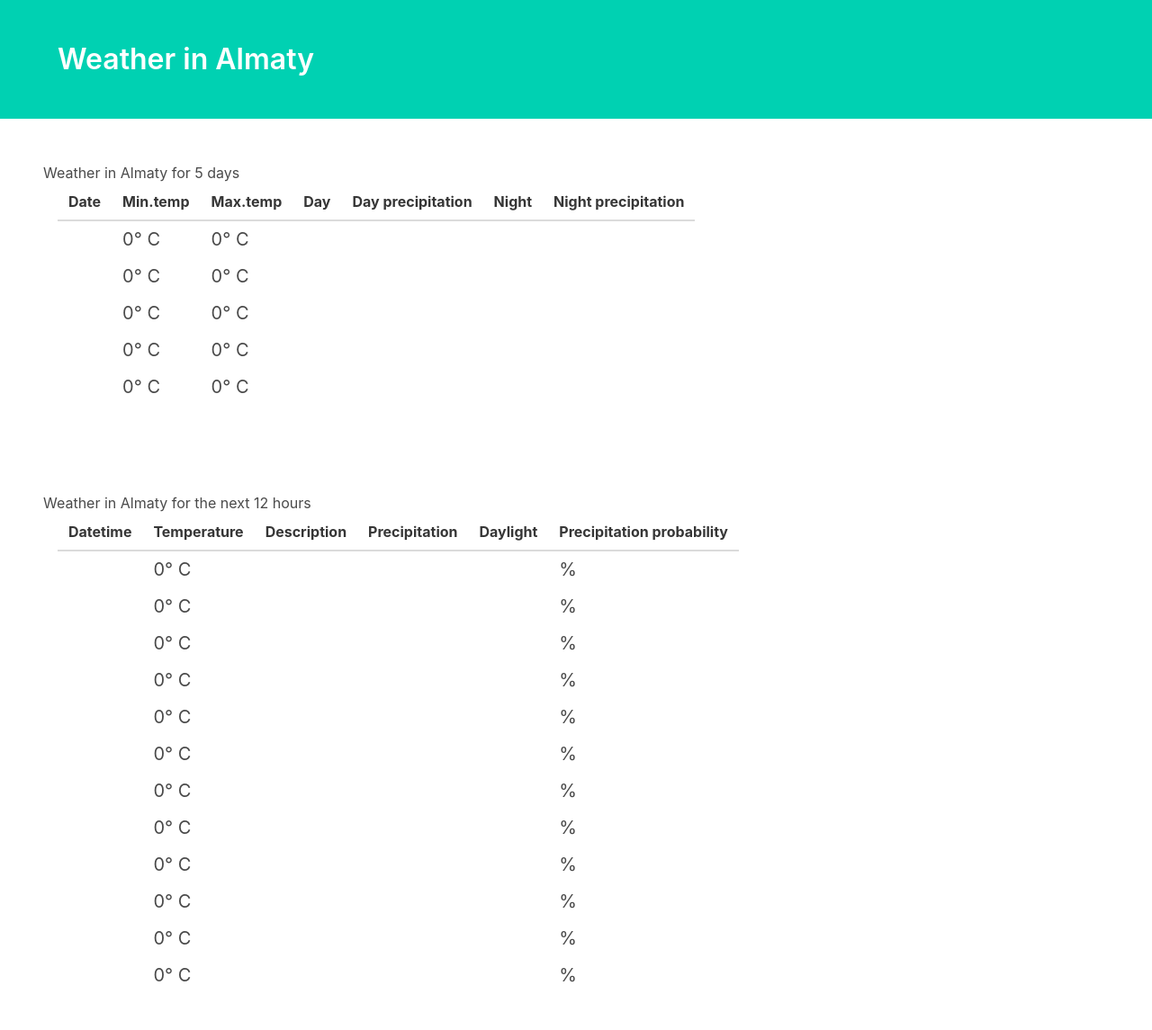
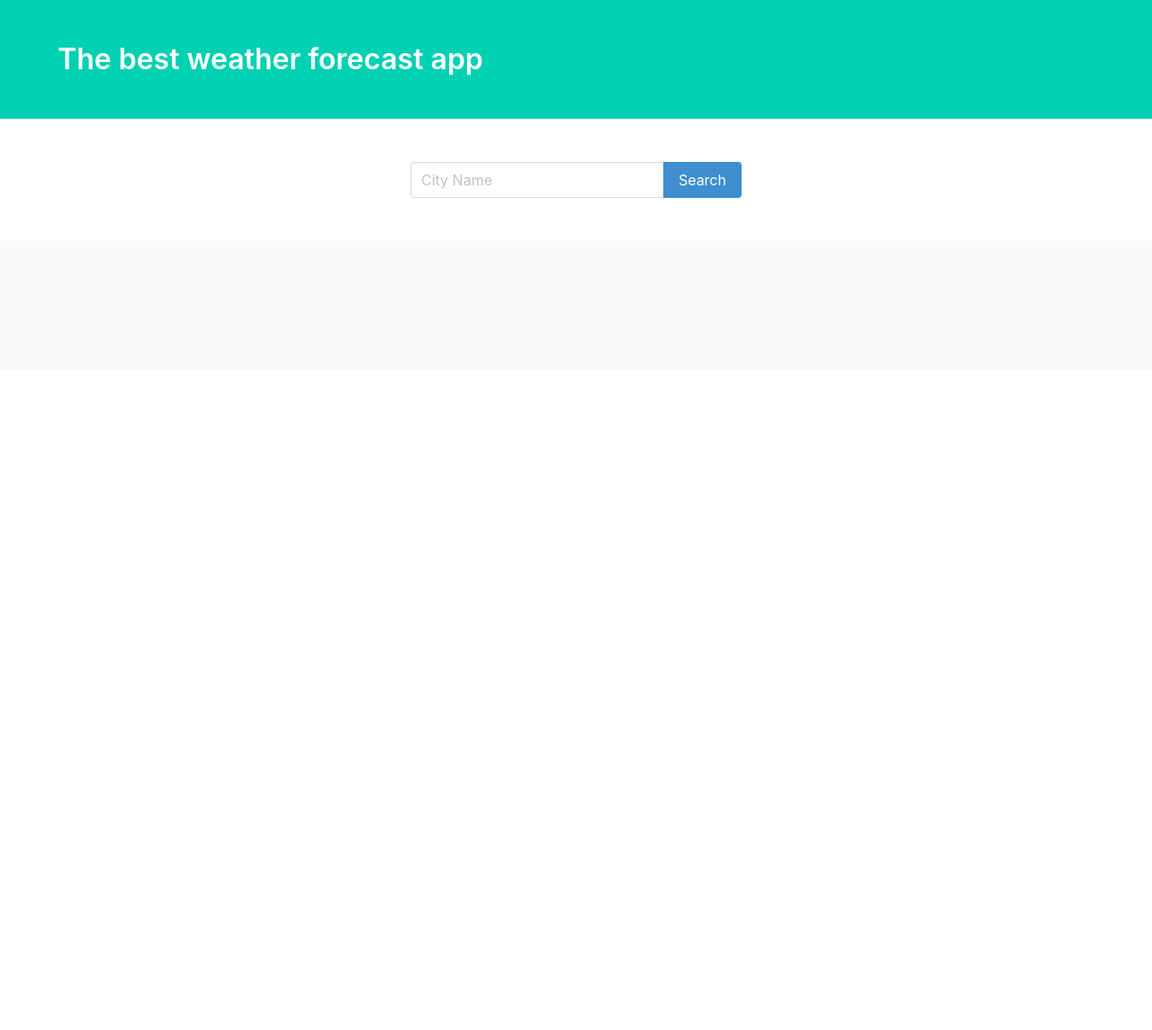
Before and after one commit to zhanaras/sys-prog, a Flask app: page / in a window 1280 px wide. Shown: the top 1145 px of the page at 90% size. After the commit the page ends 220 px from the top, so only its background shows below. Run offline with Flask 2, Linux system fonts and the light colour scheme; data that the repository does not hold is empty; some libraries are stand-ins or nearby versions.

Commit message:
post ,ethod

```diff
--- a/app.py
+++ b/app.py
@@ -6,48 +6,79 @@ from bs4 import BeautifulSoup
 app = Flask(__name__)
 app.config['DEBUG'] = True
 
-@app.route('/')
+@app.route('/', methods=['GET'])
+def form():
+    return render_template('search.html')
+
+
+@app.route('/', methods=['GET', 'POST'])
 def index():
 
-    url_days = 'http://dataservice.accuweather.com/forecasts/v1/daily/5day/222191'
-    url_hours = 'http://dataservice.accuweather.com/forecasts/v1/hourly/12hour/222191'
-    weather_data_days = []
-    weather_data_hours = []
+    if request.method == 'POST':
+        new_city = request.form['city']
 
-    r_days = requests.get(url_days,
-        params={
-            'apikey': 'BxUaMxMuWk7wRKPstIlDJktFyMgjGgeq'
-        }).json()
-    r_hours = requests.get(url_hours,
-        params={
-            'apikey': 'BxUaMxMuWk7wRKPstIlDJktFyMgjGgeq'
-        }).json()
+        url_city = 'http://dataservice.accuweather.com/locations/v1/cities/search'
+        url_days = 'http://dataservice.accuweather.com/forecasts/v1/daily/5day/{}'
+        url_hours = 'http://dataservice.accuweather.com/forecasts/v1/hourly/12hour/{}'
+        api_key = '8y059JI2OoAmDhmkFBb8DAGEFMAJDGFS'
+        weather_data_days = []
+        weather_data_hours = []
 
-    for i in range(5):
+        r_city_key = requests.get(url_city,
+            params={
+                'apikey': api_key,
+                'q' : new_city
+            }).json()
 
-        weather = {
-            'date': r_days['DailyForecasts'][i]['Date'],
-            'min_temp': int(r_days['DailyForecasts'][i]['Temperature']['Minimum']['Value'] - 32),
-            'max_temp': int(r_days['DailyForecasts'][i]['Temperature']['Maximum']['Value'] - 32),
-            'day': r_days['DailyForecasts'][i]['Day']['IconPhrase'],
-            'day_prec': r_days['DailyForecasts'][i]['Day']['HasPrecipitation'],
-            'night': r_days['DailyForecasts'][i]['Night']['IconPhrase'],
-            'night_prec': r_days['DailyForecasts'][i]['Night']['HasPrecipitation'],
+        city = {
+            'name': r_city_key[0]['LocalizedName'],
+            'city_key': r_city_key[0]['Key'],
+            'country': r_city_key[0]['Country']['LocalizedName']
         }
 
-        weather_data_days.append(weather)
+        r_days = requests.get(url_days.format(city['city_key']),
+            params={
+                'apikey': api_key,
+                'details': 'true'
+            }).json()
+        r_hours = requests.get(url_hours.format(city['city_key']),
+            params={
+                'apikey': api_key,
+                'details': 'true'
+            }).json()
 
-    for i in range(12):
+        weather_desc = r_days['Headline']['Text']
 
-        weather = {
-            'datetime': r_hours[i]['DateTime'],
-            'temp': int(r_hours[i]['Temperature']['Value'] - 32),
-            'desc': r_hours[i]['IconPhrase'],
-            'prec': r_hours[i]['HasPrecipitation'],
-            'daylight': r_hours[i]['IsDaylight'],
-            'prec_prob': r_hours[i]['PrecipitationProbability']
-        }
+        for i in range(5):
 
-        weather_data_hours.append(weather)
+            weather = {
+                'date': r_days['DailyForecasts'][i]['Date'],
+                'min_temp': int(r_days['DailyForecasts'][i]['Temperature']['Minimum']['Value'] - 32),
+                'max_temp': int(r_days['DailyForecasts'][i]['Temperature']['Maximum']['Value'] - 32),
+                'feels_like': int(((int(r_days['DailyForecasts'][i]['RealFeelTemperature']['Maximum']['Value'])+int(r_days['DailyForecasts'][i]['RealFeelTemperature']['Minimum']['Value']))/2)-32),
+                'day': r_days['DailyForecasts'][i]['Day']['ShortPhrase'],
+                'night': r_days['DailyForecasts'][i]['Night']['ShortPhrase'],
+            }
 
-    return render_template('weather.html', weather_data_days=weather_data_days,  weather_data_hours=weather_data_hours)
+            weather_data_days.append(weather)
+
+        for i in range(12):
+
+            weather = {
+                'datetime': r_hours[i]['DateTime'],
+                'temp': int(r_hours[i]['Temperature']['Value'] - 32),
+                'feels_like': int(r_hours[i]['RealFeelTemperature']['Value'] - 32),
+                'uv': r_hours[i]['UVIndex'],
+                'uv_text': r_hours[i]['UVIndexText'],
+                'humidity': r_hours[i]['RelativeHumidity'],
+                'wind_speed': r_hours[i]['Wind']['Speed']['Value'],
+                'wind_speed_unit': r_hours[i]['Wind']['Speed']['Unit'],
+                'desc': r_hours[i]['IconPhrase'],
+                'prec': r_hours[i]['HasPrecipitation'],
+                'daylight': r_hours[i]['IsDaylight'],
+                'prec_prob': r_hours[i]['PrecipitationProbability']
+            }
+
+            weather_data_hours.append(weather)
+
+        return render_template('weather.html', weather_data_days=weather_data_days,  weather_data_hours=weather_data_hours, city=city, weather_desc=weather_desc)
--- /dev/null
+++ b/templates/search.html
@@ -0,0 +1,45 @@
+<!DOCTYPE html>
+<html lang="en">
+
+<head>
+    <meta charset="UTF-8">
+    <meta name="viewport" content="width=device-width, initial-scale=1.0">
+    <meta http-equiv="X-UA-Compatible" content="ie=edge">
+    <title>The best weather forecast app</title>
+    <link rel="stylesheet" href="https://cdnjs.cloudflare.com/ajax/libs/bulma/0.6.2/css/bulma.css" />
+</head>
+
+<body>
+    <section class="hero is-primary">
+        <div class="hero-body">
+            <div class="container">
+                <h1 class="title">
+                    The best weather forecast app
+                </h1>
+            </div>
+        </div>
+    </section>
+    <section class="section">
+        <div class="container">
+            <div class="columns">
+                <div class="column is-offset-4 is-4">
+                    <form method="POST">
+                        <div class="field has-addons">
+                            <div class="control is-expanded">
+                                <input class="input" name="city" type="text" placeholder="City Name">
+                            </div>
+                            <div class="control">
+                                <button class="button is-info">
+                                    Search
+                                </button>
+                            </div>
+                        </div>
+                    </form>
+                </div>
+            </div>
+        </div>
+    </section>
+    <footer class="footer">
+    </footer>
+</body>
+</html>
--- a/templates/weather.html
+++ b/templates/weather.html
@@ -5,7 +5,7 @@
     <meta charset="UTF-8">
     <meta name="viewport" content="width=device-width, initial-scale=1.0">
     <meta http-equiv="X-UA-Compatible" content="ie=edge">
-    <title>Weather in Almaty</title>
+    <title>The best weather forecast app</title>
     <link rel="stylesheet" href="https://cdnjs.cloudflare.com/ajax/libs/bulma/0.6.2/css/bulma.css" />
 </head>
 
@@ -14,24 +14,25 @@
         <div class="hero-body">
             <div class="container">
                 <h1 class="title">
-                    Weather in Almaty
+                    The best weather forecast app
                 </h1>
             </div>
         </div>
     </section>
     <section class="section">
-        <h2>Weather in Almaty for 5 days</h2>
+        <h1>Weather in {{ city.name }}, {{ city.country }} for 5 days</h1>
+        <br>
         <div class="container">
+            <h2>{{ weather_desc }}</h2>
                 <table class="table">
                     <thead>
                             <tr>
                             <th>Date</th>
-                            <th>Min.temp</th>
-                            <th>Max.temp</th>
+                            <th>Min</th>
+                            <th>Max</th>
+                            <th>Feels like</th>
                             <th>Day</th>
-                            <th>Day precipitation</th>
                             <th>Night</th>
-                            <th>Night precipitation</th>
                         </tr>
                     </thead>
                     {% for weather in weather_data_days %}
@@ -40,10 +41,9 @@
                             <td><span class="subtitle">{{ weather.date }}</span></td>
                             <td><span class="subtitle">{{ weather.min_temp }}° C</span></td>
                             <td><span class="subtitle">{{ weather.max_temp }}° C</span></td>
+                            <td><span class="subtitle">{{ weather.feels_like }}° C</span></td>
                             <td><span class="subtitle">{{ weather.day }}</span></td>
-                            <td><span class="subtitle">{{ weather.day_prec }}</span></td>
                             <td><span class="subtitle">{{ weather.night }}</span></td>
-                            <td><span class="subtitle">{{ weather.night_prec }}</span></td>
                         </tr>
                     </tbody>
                     {% endfor %}
@@ -51,13 +51,17 @@
         </div>
     </section>
     <section class="section">
-        <h2>Weather in Almaty for the next 12 hours</h2>
+        <h1>Weather in {{ city.name }}, {{ city.country }} for the next 12 hours</h1>
         <div class="container">
                 <table class="table">
                     <thead>
                         <tr>
                             <th>Datetime</th>
                             <th>Temperature</th>
+                            <th>Feels like</th>
+                            <th>UV-index</th>
+                            <th>Humidity</th>
+                            <th>Wind</th>
                             <th>Description</th>
                             <th>Precipitation</th>
                             <th>Daylight</th>
@@ -69,6 +73,10 @@
                         <tr>
                             <td><span class="subtitle">{{ weather.datetime }}</span></td>
                             <td><span class="subtitle">{{ weather.temp }}° C</span></td>
+                            <td><span class="subtitle">{{ weather.feels_like }}° C</span></td>
+                            <td><span class="subtitle">{{ weather.uv }} {{ weather.uv_text }}</span></td>
+                            <td>{{ weather.humidity }}</td>
+                            <td><span class="subtitle">{{ weather.wind_speed }} {{ weather.wind_speed_unit }}</span></td>
                             <td><span class="subtitle">{{ weather.desc }}</span></td>
                             <td><span class="subtitle">{{ weather.prec }}</span></td>
                             <td><span class="subtitle">{{ weather.daylight }}</span></td>
```
